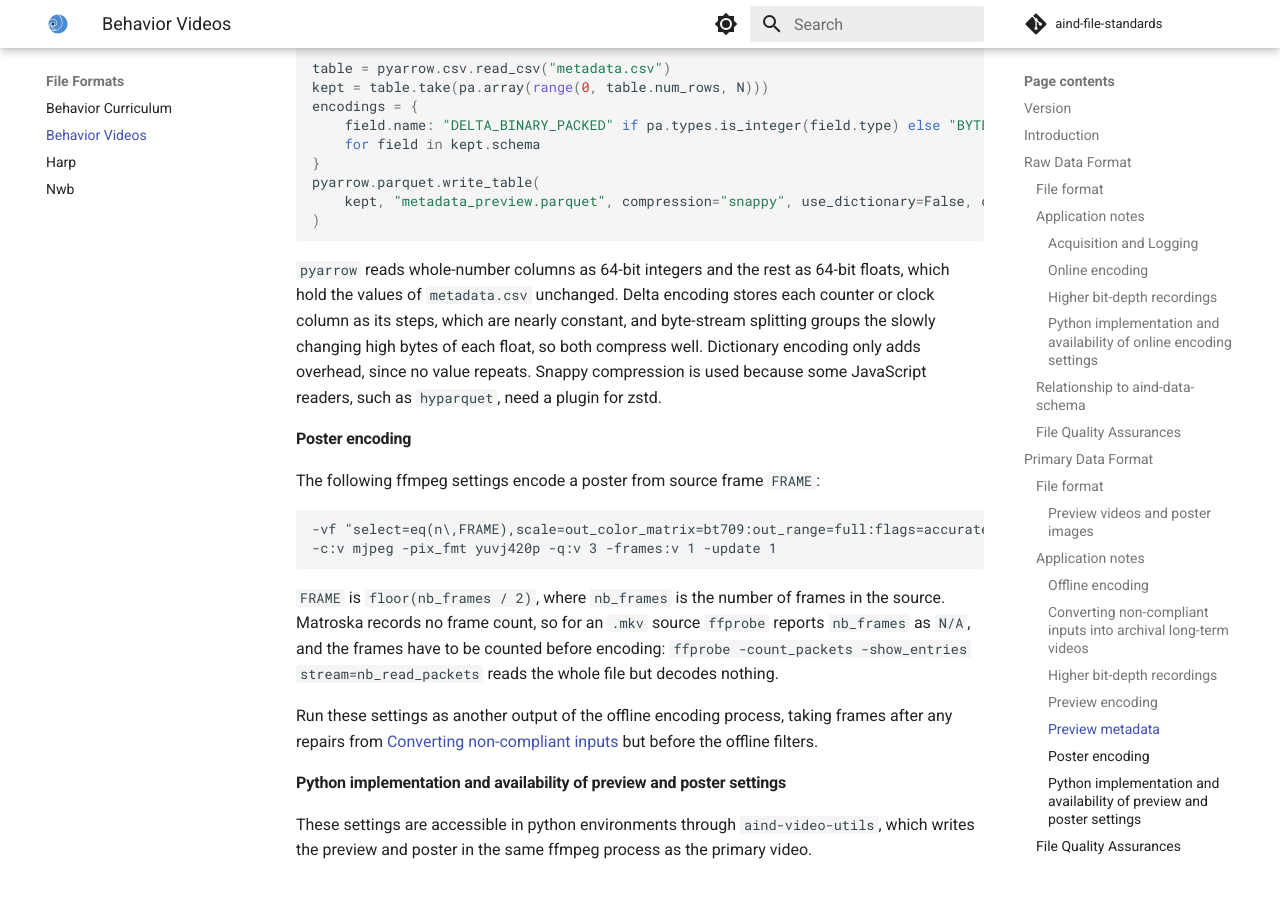
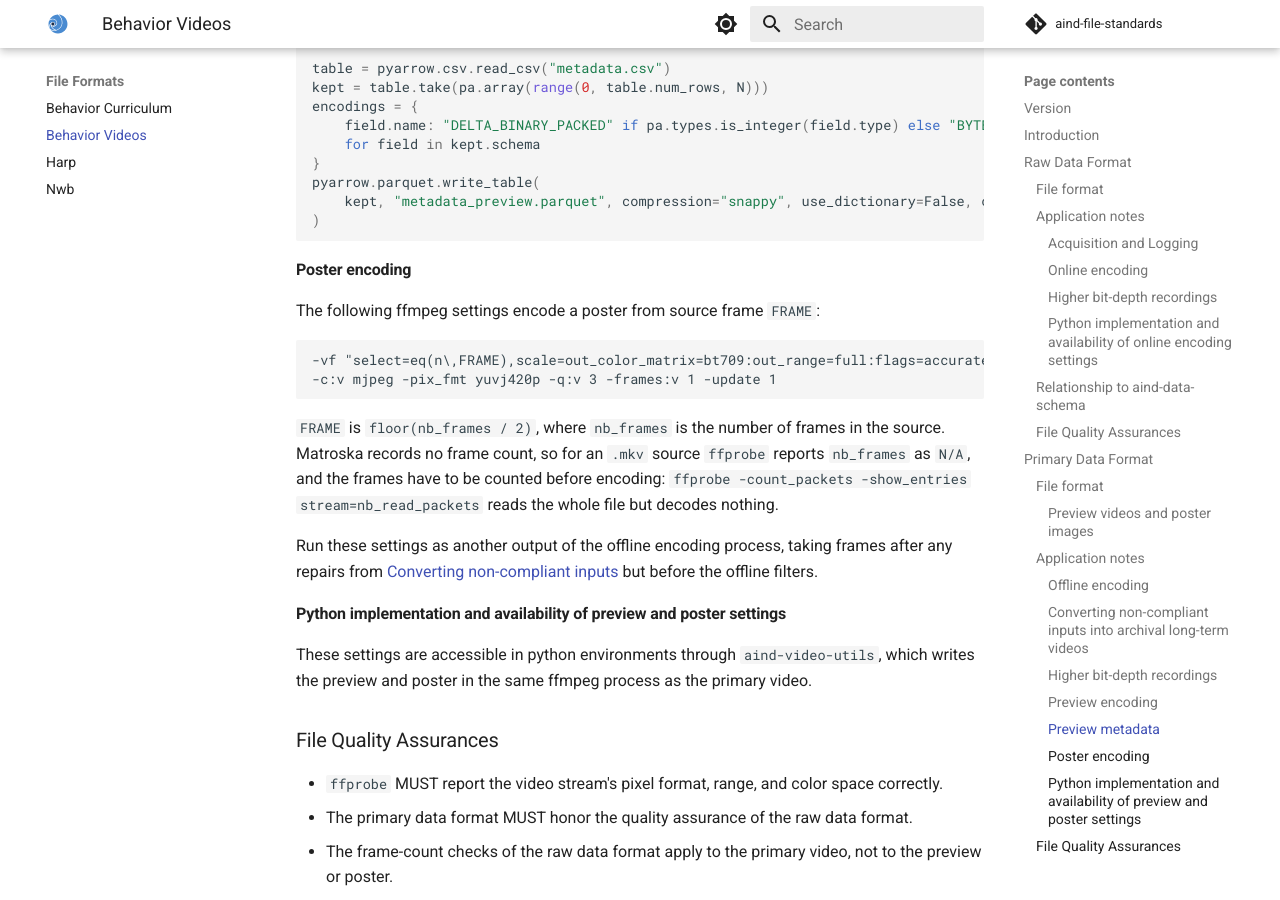
Before and after one commit to AllenNeuralDynamics/aind-file-standards, an MkDocs documentation site: the page built from docs/file_formats/behavior_videos.md, in a window 1280 px wide and 900 px high, scrolled down 8152 px. Built offline with MkDocs 1.6.1 and Material for MkDocs 9.7.7, drawn with Linux system fonts in a browser that asks for light colours; comment, search, counter and statistics services are not loaded.

Commit message:
Update docs/file_formats/behavior_videos.md
Co-authored-by: Bruno Cruz <7049351+bruno-f-cruz@users.noreply.github.com>

````diff
--- a/docs/file_formats/behavior_videos.md
+++ b/docs/file_formats/behavior_videos.md
@@ -251,7 +251,6 @@ pyarrow.parquet.write_table(
 )
 ```
 
-`pyarrow` reads whole-number columns as 64-bit integers and the rest as 64-bit floats, which hold the values of `metadata.csv` unchanged. Delta encoding stores each counter or clock column as its steps, which are nearly constant, and byte-stream splitting groups the slowly changing high bytes of each float, so both compress well. Dictionary encoding only adds overhead, since no value repeats. Snappy compression is used because some JavaScript readers, such as `hyparquet`, need a plugin for zstd.
 
 #### Poster encoding
 
````
